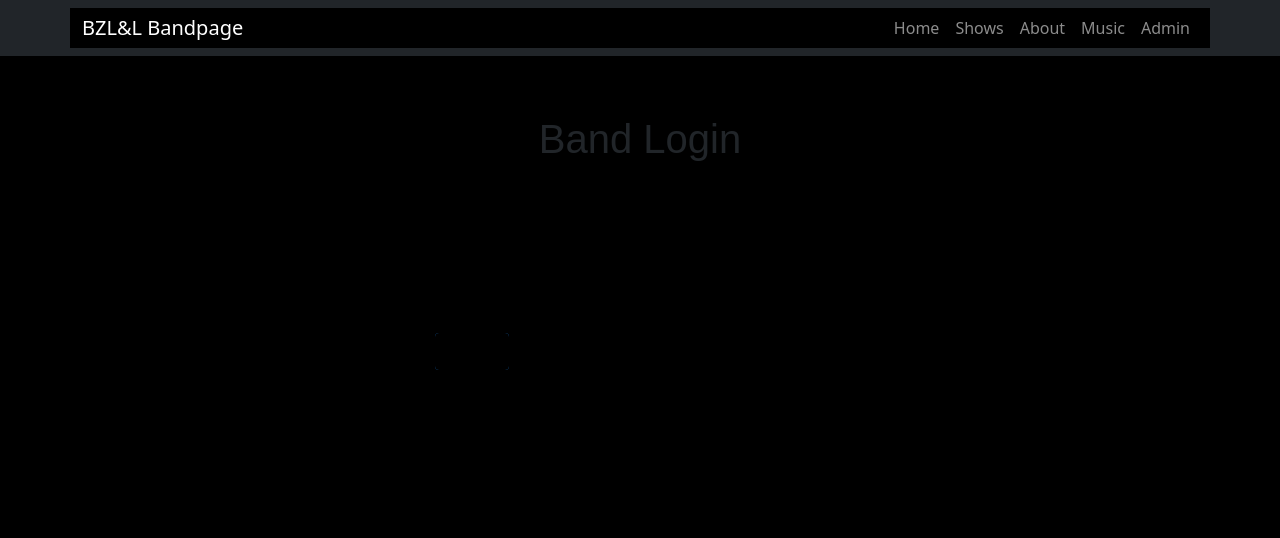
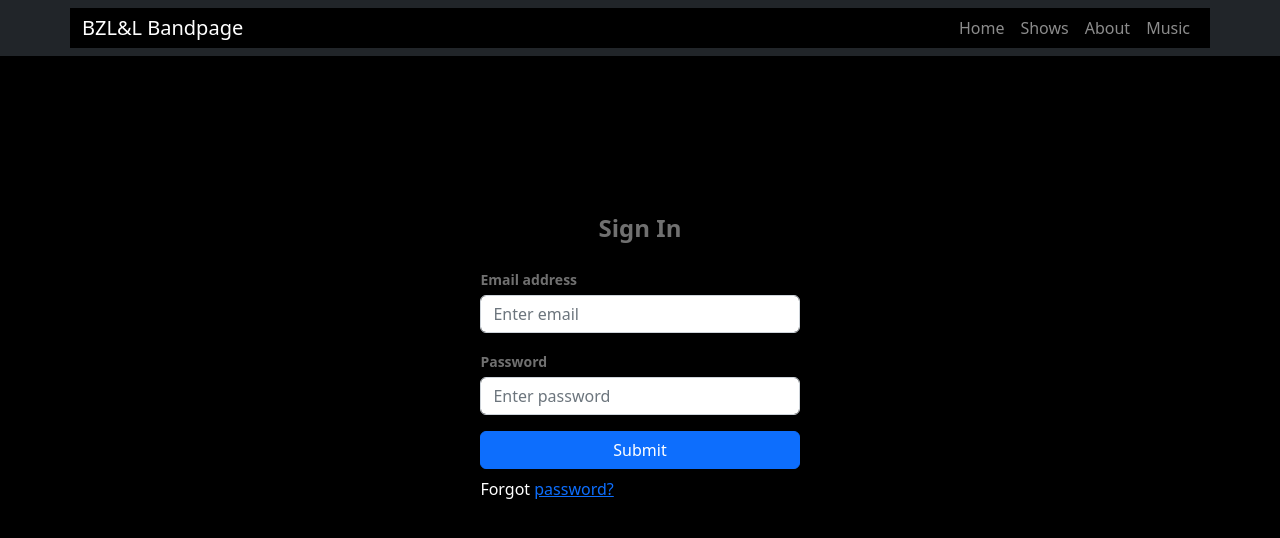
Before and after one commit to Lanny-MacMillan/zblm_frontend, a React (Create React App) app: page /Admin in a window 1280 px wide. Shown: the top 538 px of the page. Built offline with nearby package versions, Linux system fonts and the light colour scheme; no server answers.

Commit message:
login is working, goes to admin crud page not linked to app.js

```diff
--- a/src/App.css
+++ b/src/App.css
@@ -34,3 +34,43 @@
   font-family: 'Mouse Memoirs', sans-serif;
   margin-top: 35px;
 }
+
+
+
+/* ===================== LOGIN FORM ===================== */
+.Auth-form-container {
+  display: flex;
+  justify-content: center;
+  /* align-items: center; */
+  width: 100vw;
+  height: 100vh;
+  margin-top: 10%;
+}
+
+.Auth-form {
+  width: 420px;
+  box-shadow: rgb(0 0 0 / 16%) 1px 1px 10px;
+  padding-top: 30px;
+  padding-bottom: 20px;
+  border-radius: 8px;
+  color: white;
+}
+
+.Auth-form-content {
+  padding-left: 12%;
+  padding-right: 12%;
+}
+
+.Auth-form-title {
+  text-align: center;
+  margin-bottom: 1em;
+  font-size: 24px;
+  color: rgb(112, 112, 112);
+  font-weight: 800;
+}
+
+label {
+  font-size: 14px;
+  font-weight: 600;
+  color: rgb(112, 112, 112);
+}
--- a/src/App.js
+++ b/src/App.js
@@ -13,10 +13,9 @@ const App = () => {
     <>
 
     <NavBar />
-    <br />
     <Routes>
       <Route path='/' element={<Home />} />
-      <Route path='/Admin' element={<Admin />} />
+      <Route path='Admin' element={<Admin />} />
       <Route path='Shows' element={<Shows />} />
       <Route path='About' element={<About />} />
       <Route path='Music' element={<Music />} />
--- a/src/components/Admin.js
+++ b/src/components/Admin.js
@@ -1,10 +1,8 @@
+import '../App.css';
 import axios from 'axios'
 import {useState, useEffect} from 'react'
-import Button from '@mui/material/Button';
 import '../App.css';
-import TextField from '@mui/material/TextField';
 import AdminCrud from '../components/AdminCrud'
-
 
 
 const Admin = (props) => {
@@ -39,18 +37,6 @@ const Admin = (props) => {
         event.preventDefault()
         console.log(userSignIn)
         handleUserLogin(userSignIn)
-    }
-
-    //========READ USER==============
-    const getUsers = () => {
-        axios
-            .get(BASE_URL + 'useraccount')
-            .then(
-            (response) => setUsers(response.data),
-            (err) => console.error(err)
-            )
-            .catch((error) => console.error(error))
-        console.log(users)
     }
 
     //======== CREATE USER ==============
@@ -90,100 +76,57 @@ const Admin = (props) => {
             })
     }
 
-    // //============== LOGIN FORM ==============
 
-    const Login = () => {
-        return(
+
+    return (
         <>
-            <div className="container">
-
-        <form>
-            <TextField
-                style={{ width: "400px", margin: "5px", align: 'center'}}
+        {userLogIn ? <AdminCrud /> :
+        <div className="Auth-form-container">
+        <form className="Auth-form">
+            <div className="Auth-form-content">
+            <h3 className="Auth-form-title">Sign In</h3>
+            <div className="form-group mt-3">
+                <label>Email address</label>
+                <input
                 type="text"
                 label="Email"
                 variant="outlined"
                 name="email"
                 value={user.email}
                 onChange={handleChange}
+                className="form-control mt-1"
+                placeholder="Enter email"
                 />
-            <br />
-            <TextField
-                style={{ width: "400px", margin: "5px" }}
-                type="text"
-                label="Password"
-                variant="outlined"
-                name="password"
-                value={user.password}
-                onChange={handleChange}
-            />
-            <br />
-            <Button id='Button' onClick={handleSubmitExit} type="submit" variant="contained">Create Account</Button>
-            <Button id='Button' onClick={handleSubmitLogin} type="submit" variant="contained">Login</Button>
-
-
-        </form>
             </div>
-            </>
-        )
-    }
-    const UserPage = () => {
-        return (
-            <>
-            <h1>User page goes here</h1>
-            <h1> ID: {user.id}</h1>
-            <h1> Email: {user.email}</h1>
-            <h1> Password: {user.password}</h1>
-            </>
-        )
-    }
-    useEffect(() => {
-        getUsers()
-        }, [])
-
-    return (
-        <>
-        <div id='homeBackground'
-            style={{
-                background: '#757575'
-                }}>
-        {userLogIn ? <AdminCrud /> :
-        <>
-        <div className="showContainer">
-            <h1 id='title'>Band Login</h1>
-        </div>
-        <div className="showContainer">
-            <form id='loginForm'>
-            <TextField
-                style={{ width: "400px", margin: "5px"}}
-                type="text"
-                label="Email"
-                variant="outlined"
-                name="email"
-                value={user.email}
-                onChange={handleChange}
-            />
-            <br />
-            <TextField
-                style={{ width: "400px", margin: "5px" }}
+            <div className="form-group mt-3">
+                <label>Password</label>
+                <input
                 type="password"
                 label="Password"
                 variant="outlined"
                 name="password"
                 value={user.password}
                 onChange={handleChange}
+                className="form-control mt-1"
+                placeholder="Enter password"
                 />
-            <br />
-            {/* <Button id='Button' onClick={handleSubmitExit} type="submit" variant="contained">Create Account</Button> */}
-            <Button id='Button' onClick={handleSubmitLogin} type="submit" variant="contained">Login</Button>
-
-
+            </div>
+            <div className="d-grid gap-2 mt-3">
+                <button
+                type="submit"
+                className="btn btn-primary"
+                onClick={handleSubmitLogin}
+                >Submit</button>
+            </div>
+            <p className="forgot-password text-right mt-2">
+                Forgot <a href="#">password?</a>
+            </p>
+            </div>
         </form>
     </div>
+    }
         </>
+    );
 }
-        </div>
-        </>
-    )
-}
-export default Admin
+
+export default Admin;
--- a/src/components/NavBar.js
+++ b/src/components/NavBar.js
@@ -16,7 +16,6 @@ const NavBar = () => {
                         <Nav.Link href={'/Shows'}>Shows</Nav.Link>
                         <Nav.Link href={'/About'}>About</Nav.Link>
                         <Nav.Link href={'/Music'}>Music</Nav.Link>
-                        <Nav.Link href={'/Admin'}>Admin</Nav.Link>
                     </Nav>
             </Container>
         </Navbar>
@@ -26,5 +25,3 @@ const NavBar = () => {
 }
 
 export default NavBar;
-
-{/* <Link style={{textdecoration: 'none', color: 'white'}} to={`/${page}`}>{page}</Link> */}
```
Also changed, not shown: src/components/AdminCrud.js (line endings or trailing spaces). Lines whose indentation alone changed are shown as unchanged.
